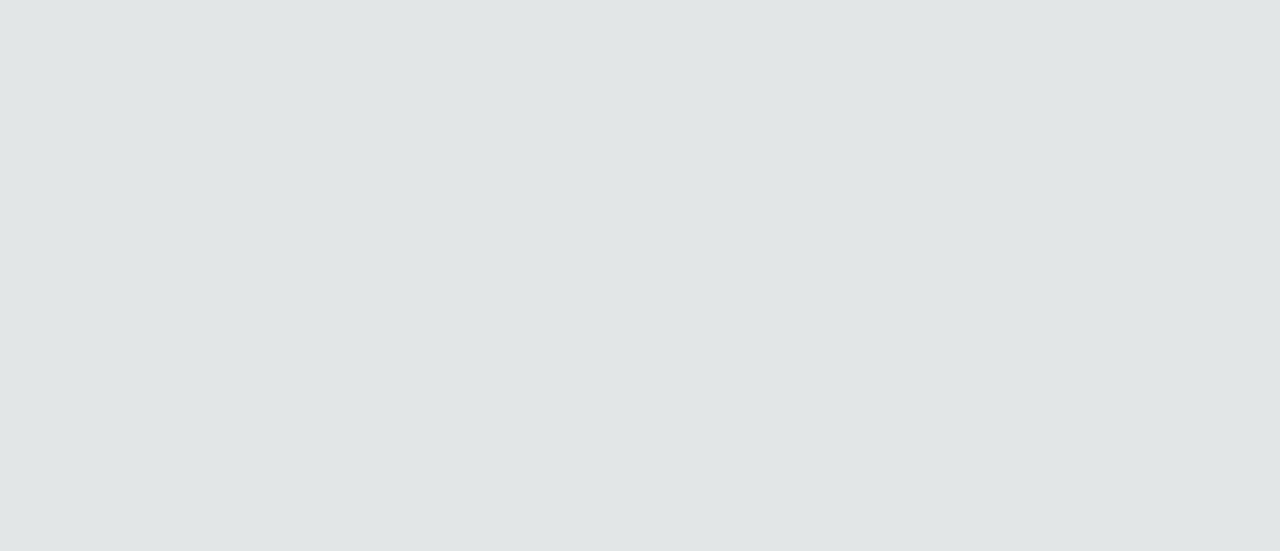
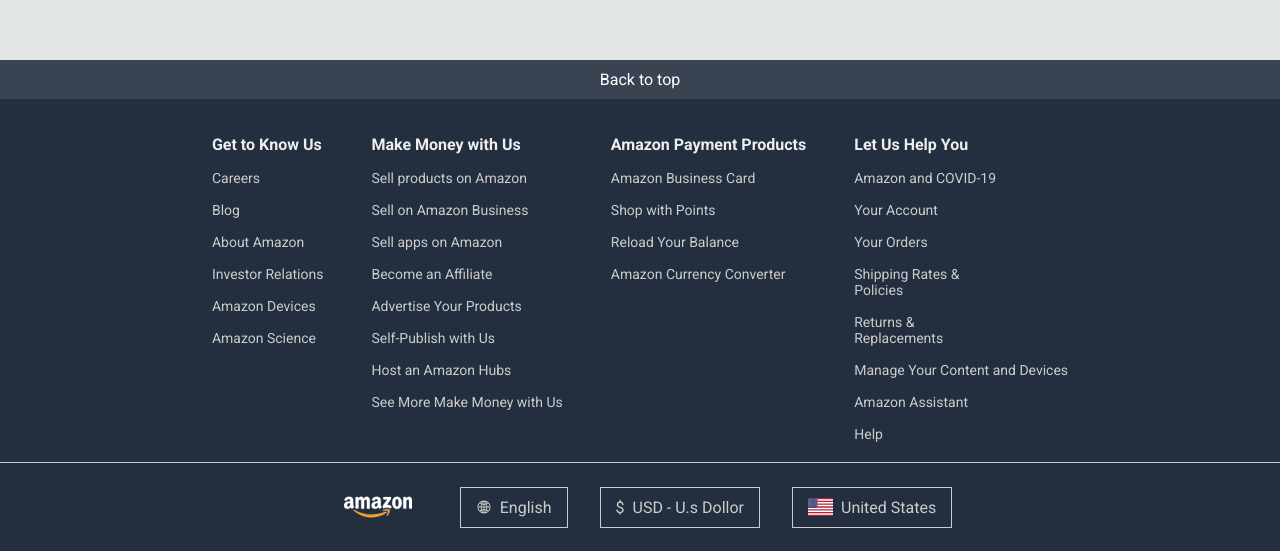
Before and after one commit to AidaHashemi/amazon-reactjs, a React (Vite) app: page / in a window 1280 px wide. Shown: the part 1880-2431 px from the top of the page. Before the commit the page ends 1428 px from the top, so only its background shows below. Built offline with nearby package versions, Linux system fonts and the light colour scheme; data requests are answered from the project's data file.

Commit message:
Add Footer to project

```diff
--- a/src/App.jsx
+++ b/src/App.jsx
@@ -7,6 +7,7 @@
 import Product from "./components/product";
 import Cart from "./pages/cart";
 import NotFound from "./pages/notFound";
+import Footer from "./components/common/footer";
 
 const App = () => {
   return (
@@ -24,6 +25,7 @@
           <Route path="/product/:id" element={<Product />} />
           <Route path="*" element={<NotFound />} />
         </Routes>
+        <Footer />
       </Router>
     </div>
   );
--- a/src/components/cardlist/styles.module.css
+++ b/src/components/cardlist/styles.module.css
@@ -1,14 +1,17 @@
 .wrapper {
   width: 100%;
+  /* min-height: 200vh; */
   display: flex;
   flex-direction: column;
   gap: 32px;
   align-items: center;
-  position: absolute;
+  position: relative;
   padding: 48px 0;
-  top: 40%;
+  top: -300px;
   left: 50%;
   transform: translate(-50%, 0);
+  /* background-color: red; */
+  /* background-color: transparent; */
 }
 .cardLink {
   text-decoration: none;
--- /dev/null
+++ b/src/components/common/footer/index.jsx
@@ -0,0 +1,83 @@
+import Logo from "../logo";
+import { IoIosGlobe } from "react-icons/io";
+
+import usFlag from "../../../assets/svg/usa.svg";
+import styles from "./styles.module.css";
+const Footer = () => {
+  return (
+    <footer className={styles.footer}>
+      <a href="#">
+        <p>Back to top</p>
+      </a>
+      <div className={styles.content}>
+        <div>
+          <h3>Get to Know Us</h3>
+          <ul>
+            <li>Careers</li>
+            <li>Blog</li>
+            <li>About Amazon</li>
+            <li>Investor Relations</li>
+            <li>Amazon Devices</li>
+            <li>Amazon Science</li>
+          </ul>
+        </div>
+        <div>
+          <h3>Make Money with Us</h3>
+          <ul>
+            <li>Sell products on Amazon </li>
+            <li>Sell on Amazon Business </li>
+            <li>Sell apps on Amazon </li>
+            <li>Become an Affiliate </li>
+            <li>Advertise Your Products </li>
+            <li>Self-Publish with Us </li>
+            <li>Host an Amazon Hubs </li>
+            <li>See More Make Money with Us </li>
+          </ul>
+        </div>
+        <div>
+          <h3>Amazon Payment Products</h3>
+          <ul>
+            <li>Amazon Business Card</li>
+            <li>Shop with Points</li>
+            <li>Reload Your Balance</li>
+            <li>Amazon Currency Converter</li>
+          </ul>
+        </div>
+        <div>
+          <h3>Let Us Help You</h3>
+          <ul>
+            <li>Amazon and COVID-19</li>
+            <li>Your Account</li>
+            <li>Your Orders</li>
+            <li>
+              <p>Shipping Rates &amp;</p>Policies
+            </li>
+            <li>
+              <p>Returns &amp;</p>Replacements
+            </li>
+            <li>Manage Your Content and Devices</li>
+            <li>Amazon Assistant</li>
+            <li>Help</li>
+          </ul>
+        </div>
+      </div>
+      <div className={styles.lastRow}>
+        <Logo />
+
+        <div>
+          <IoIosGlobe />
+          <p>English</p>
+        </div>
+        <div>
+          <span>$</span> USD - U.s Dollor
+        </div>
+        <div>
+          <img src={usFlag} alt="usFlag" />
+          <p>United States</p>
+        </div>
+      </div>
+    </footer>
+  );
+};
+
+export default Footer;
--- /dev/null
+++ b/src/components/common/footer/styles.module.css
@@ -0,0 +1,65 @@
+.footer {
+  display: flex;
+  flex-direction: column;
+  background-color: #232f3f;
+}
+
+.footer img {
+  width: 25px;
+}
+
+.footer a {
+  text-decoration: none;
+  color: #fff;
+  background-color: #3a4352;
+  padding: 10px 0;
+  text-align: center;
+}
+
+.content {
+  display: flex;
+  justify-content: center;
+  gap: 48px;
+  color: #ccc;
+  padding: 20px 0;
+  border-bottom: 1px solid #ccc;
+}
+
+.content ul {
+  display: flex;
+  flex-direction: column;
+  gap: 16px;
+}
+.content ul li {
+  font-size: 14px;
+}
+
+.content h3 {
+  margin: 16px 0;
+  color: #eee;
+  font-size: 16px;
+}
+
+.lastRow {
+  display: flex;
+  justify-content: center;
+  align-items: center;
+  gap: 32px;
+}
+
+.lastRow div {
+  display: flex;
+  align-items: center;
+  gap: 8px;
+  border: 1px solid #ccc;
+  padding: 10px 15px;
+  color: #ccc;
+}
+
+.lastRow div:first-child {
+  border: none;
+}
+.lastRow div:first-child img {
+  width: 68px;
+  padding: 0;
+}
--- a/src/components/common/header/index.jsx
+++ b/src/components/common/header/index.jsx
@@ -4,7 +4,7 @@
 import { IoLocationOutline } from "react-icons/io5";
 import { BsCart2 } from "react-icons/bs";
 
-import DropdownMenu from "../../menu/dropdownMenu";
+import DropdownMenu from "./dropdownMenu";
 import { CartContext } from "../../../context/CartContext";
 import LangDropDown from "../../langDropDown";
 import AccountDropDown from "../../accountDropDown";
--- a/src/pages/home/styles.module.css
+++ b/src/pages/home/styles.module.css
@@ -1,6 +1,6 @@
 .home {
   position: relative;
   width: 100%;
-
+  height: 230vh;
   /* position: relative; */
 }
```
Also changed, not shown: src/components/common/header/dropdownMenu/index.jsx (renamed from src/components/menu/dropdownMenu/index.jsx, +0 -45 lines), src/components/home/slider/styles.module.css (+0 -34 lines), src/components/common/header/dropdownMenu/styles.module.css (renamed from src/components/menu/dropdownMenu/styles.module.css).
